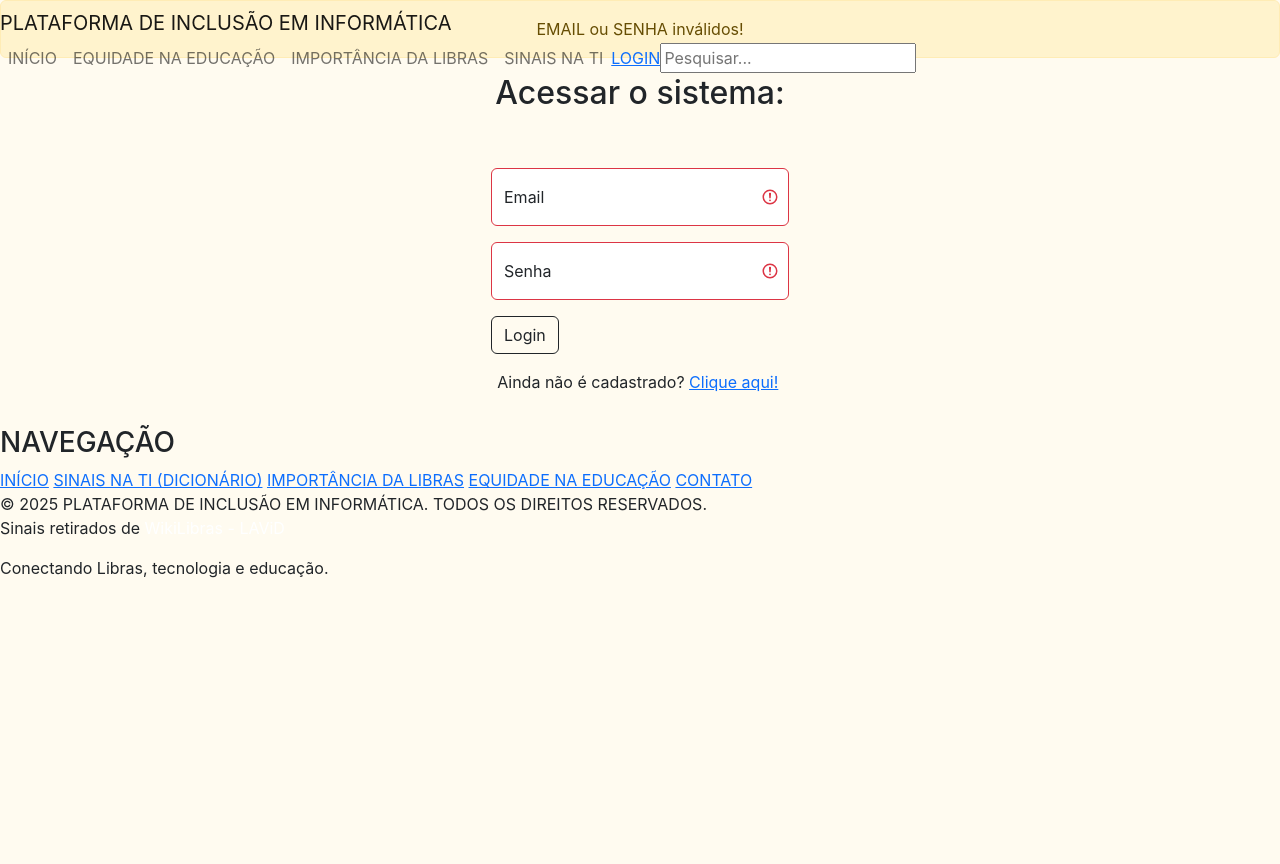
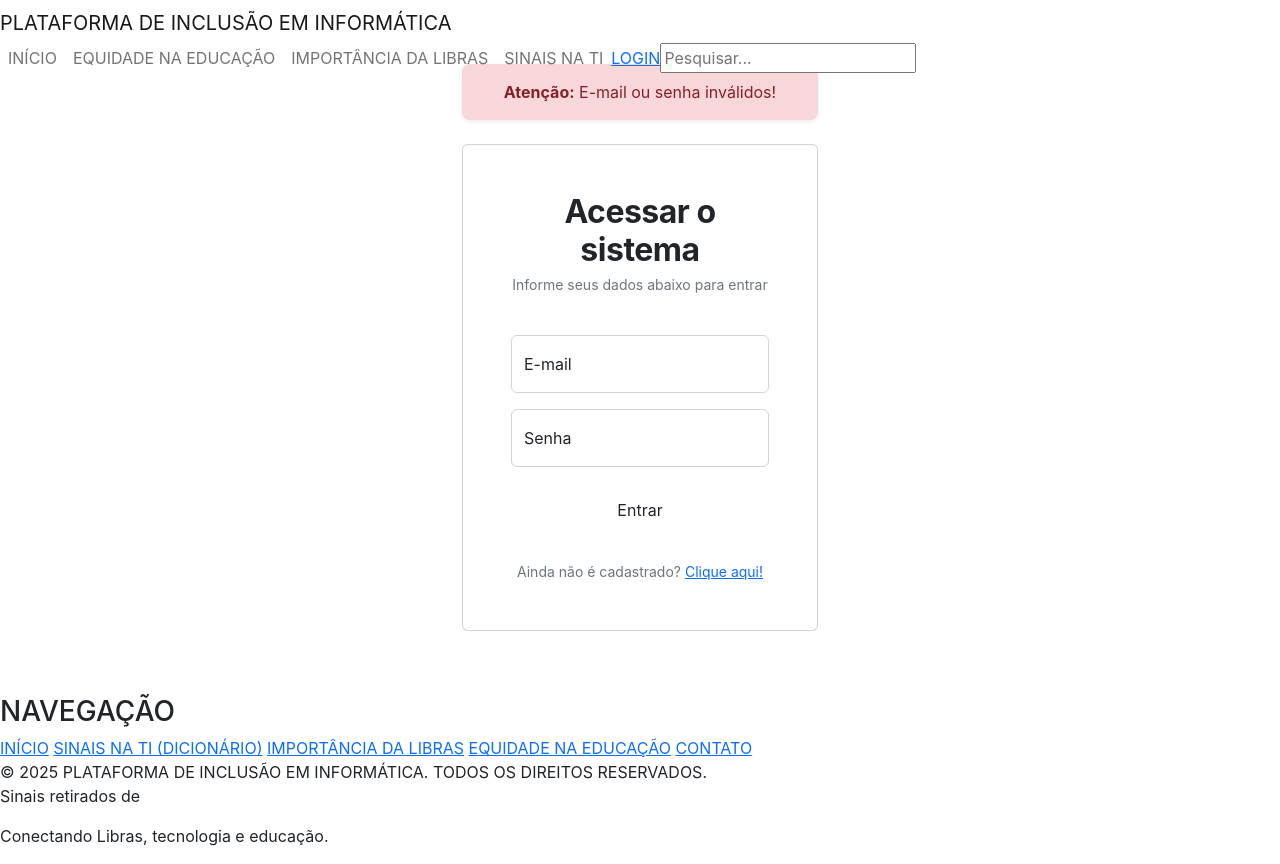
Before and after one commit to Gustavo870/IFinclusao, a PHP site: page /formLogin.php?erroLogin=dadosInvalidos in a window 1280 px wide. Before the commit the page ends 578 px from the top, so only its background shows below. Run offline with PHP 8.4, Linux system fonts and the light colour scheme; a user stored in the database is signed in.

Commit message:
Add files via upload

```diff
--- a/formLogin.php
+++ b/formLogin.php
@@ -3,56 +3,71 @@
     <head>
         <meta charset="utf-8" />
         <meta name="viewport" content="width=device-width, initial-scale=1, shrink-to-fit=no" />
-        <meta name="description" content="" />
-        <meta name="author" content="" />
-        <title>Login</title>
+        <title>Login - Plataforma de Inclusão em Informática</title>
         <link rel="icon" type="image/x-icon" href="assets/favicon.ico" />
-        <!-- Core theme CSS (includes Bootstrap)-->
+
+        <link href="https://cdn.jsdelivr.net/npm/bootstrap@5.3.3/dist/css/bootstrap.min.css" rel="stylesheet" />
         <link href="css/styles.css" rel="stylesheet" />
     </head>
-    <body id="page-top" style="background-color: #fffbf0;">
+    <body id="page-top">
 
-<?php include "header.php" ?>
+        <?php include "header.php"; ?>
 
+        <main class="container my-5 py-3">
+            <div class="row justify-content-center">
+                <div class="col-12 col-sm-10 col-md-8 col-lg-5 col-xl-4">
+
+                    <!-- Mensagem de Erro -->
                     <?php
-        //Verifica se há alguma passagem de parâmetro via método GET chamada 'erroLogin'
                         if(isset($_GET['erroLogin'])){
                             $erroLogin = $_GET['erroLogin'];
-
                             if($erroLogin == 'dadosInvalidos'){
-                echo "<div class='alert alert-warning text-center'>EMAIL ou SENHA inválidos!</div>";
+                                echo "
+                                <div class='alert alert-danger text-center shadow-sm rounded-3 mb-4 border-0' role='alert'>
+                                    <strong>Atenção:</strong> E-mail ou senha inválidos!
+                                </div>";
                             }
                         }
                     ?>
 
-    <div class="d-flex justify-content-center ">
-        <h2>Acessar o sistema:</h2>
+                    <!-- Card de Login -->
+                    <div class="card login-card p-4 p-md-5">
+
+                        <div class="text-center mb-4">
+                            <h2 class="fw-bold mb-1" style="letter-spacing: -0.5px;">Acessar o sistema</h2>
+                            <p class="text-muted small">Informe seus dados abaixo para entrar</p>
                         </div>
 
-    <div class="d-flex justify-content-center">
-        <form action="actionLogin.php" method="POST" class="was-validated">
+                        <form action="actionLogin.php" method="POST">
 
-            <div class="form-floating mt-5 mb-3">
+                            <div class="form-floating mb-3">
                                 <input type="email" name="emailUsuario" id="emailUsuario" placeholder="Email" class="form-control" required>
-                <label for="emailUsuario">Email</label>
-                <div class="valid-feedback"></div>
-                <div class="invalid-feedback"></div>
+                                <label for="emailUsuario">E-mail</label>
                             </div>
 
-            <div class="form-floating mt-3 mb-3">
+                            <div class="form-floating mb-4">
                                 <input type="password" name="senhaUsuario" id="senhaUsuario" placeholder="Senha" class="form-control" minlength="3" maxlength="8" required>
                                 <label for="senhaUsuario">Senha</label>
-                <div class="valid-feedback"></div>
-                <div class="invalid-feedback"></div>
                             </div>
 
-            <button type="submit" class="btn btn-outline-dark">Login</button>
+                            <button type="submit" class="btn btn-custom-dark w-100 mb-3">Entrar</button>
+
+                            <div class="text-center mt-3">
+                                <p class="mb-0 text-muted small">Ainda não é cadastrado?
+                                    <a href="formUsuario.php" title="Cadastrar-se" class="link-destaque">Clique aqui!</a>
+                                </p>
+                            </div>
 
                         </form>
+
                     </div>
 
-    <div class="d-flex justify-content-center mt-3 mb-3">
-        <p>Ainda não é cadastrado? <a href="formUsuario.php" title="Cadastrar-se">Clique aqui!</a>&nbsp</p>
                 </div>
+            </div>
+        </main>
 
-<?php include "footer.php" ?>
+        <?php include "footer.php"; ?>
+
+        <script src="https://cdn.jsdelivr.net/npm/bootstrap@5.3.3/dist/js/bootstrap.bundle.min.js"></script>
+    </body>
+</html>
```
Lines whose indentation alone changed are shown as unchanged.
